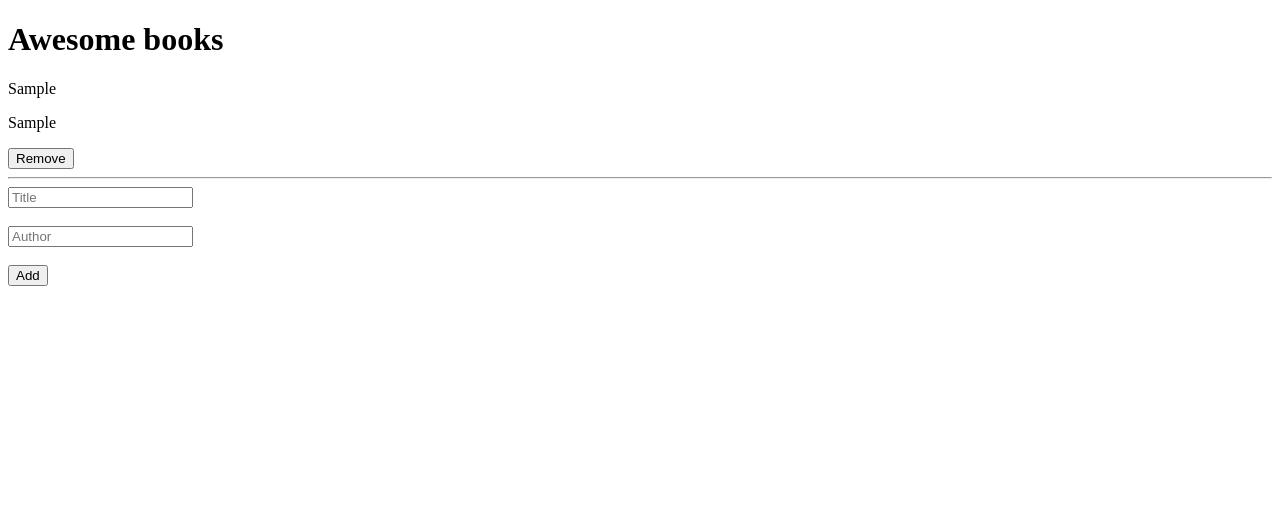
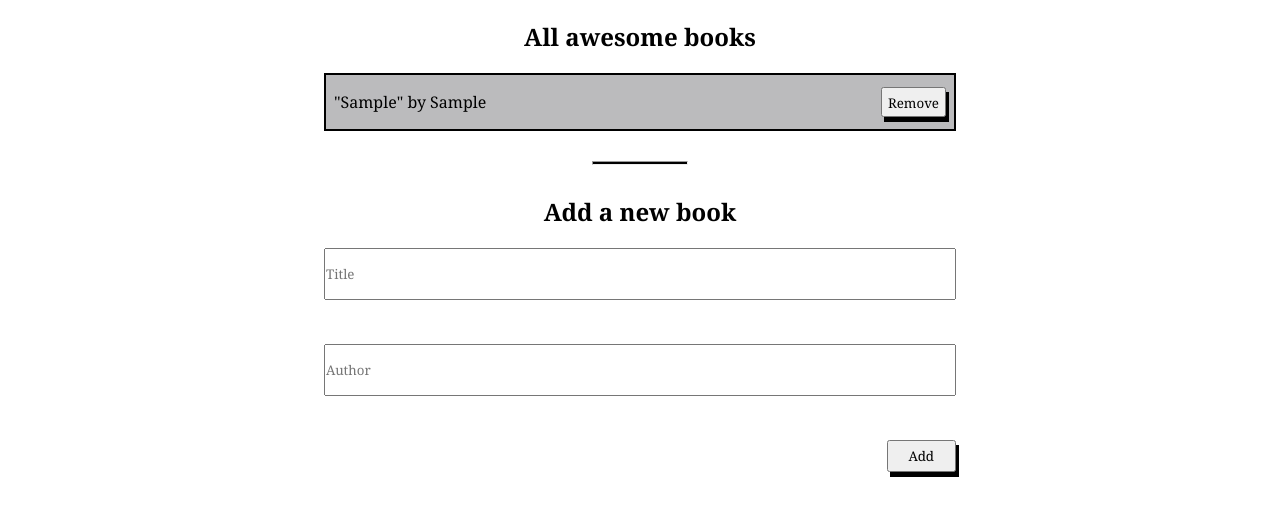
Before and after one commit to uchexm/Awesome-Books, a website: page index.html in a window 1280 px wide. Both pictures are taken after typing "Sample", "Sample" into the empty fields and a click on the button "Add". Drawn offline with Linux system fonts and the light colour scheme.

Commit message:
Added some style to the Awesome books

```diff
--- a/index.html
+++ b/index.html
@@ -8,14 +8,18 @@
   <link rel="stylesheet" href="style.css">
 </head>
 <body>
+    <section class="section">
       <h1 class="heading">
-    Awesome books
+        All awesome books
       </h1>
     <div class="body-1">
     </div>
     <main class="main-body">
       </div>
-  <span class="bar"></span>
+      <hr>
+      <h1 class="heading">
+        Add a new book
+      </h1>
     <div class="add">
     <form id="form" action="submit" autocomplete="off">
       <input id="title" name="title" type="text" placeholder="Title"> <br> <br>
@@ -25,6 +29,7 @@
 
     </div>
     </main>
+  </section>
   <script src="script.js"></script>
 </body>
 </html>
--- a/script.js
+++ b/script.js
@@ -1,18 +1,20 @@
-class bookdata {
-  constructor(id, title, author){
-    this.Id= id;
-    this.Title= title;
-    this.Author= author;
+// eslint-disable-next-line max-classes-per-file
+class Bookdata {
+  constructor(id, title, author) {
+    this.Id = id;
+    this.Title = title;
+    this.Author = author;
   }
 }
 
-class books{
+class Books {
   bookLists = [
   ];
+
   bookno = 1;
 
-  constructor(book){
-    this.Book= book;
+  constructor(book) {
+    this.Book = book;
   }
 
   printfn() {
@@ -20,41 +22,41 @@ class books{
     body.replaceChildren();
     const localbooks = JSON.parse(localStorage.getItem('books'));
     this.bookLists = localbooks;
+    let index = 1;
     localbooks.forEach((book) => {
       const newDiv = document.createElement('div');
       newDiv.innerHTML = `
-      <p>${book.Title}</p>
-      <p>${book.Author}</p>
-      <button type="button" id=${book.Id} value="Remove">Remove</button>
-      <hr>
+      <p>"${book.Title}" by ${book.Author}</p>
+      <button type="button" class="remove" id=${book.Id} value="Remove">Remove</button>
       `;
+      if (index % 2 !== 0) {
+        newDiv.classList.add('blue');
+      }
+      newDiv.classList.add('book-line');
       body.append(newDiv);
+      index += 1;
     });
   }
 
-  addbooks(title, author){
-    this.Book = new bookdata(`book${this.bookno}`, title, author);
+  addbooks(title, author) {
+    this.Book = new Bookdata(`book${this.bookno}`, title, author);
     this.bookLists.push(
-      this.Book
+      this.Book,
     );
     localStorage.setItem('books', JSON.stringify(this.bookLists));
     this.printfn();
     this.bookno += 1;
   }
 
-  deletebook(id){
+  deletebook(id) {
     const item = document.getElementById(id);
     item.parentElement.remove();
     this.bookLists = this.bookLists.filter((b) => b.Id !== id);
     localStorage.setItem('books', JSON.stringify(this.bookLists));
   }
-
-
 }
 
-
-const bookstore = new books();
-
+const bookstore = new Books();
 
 if (localStorage.getItem('books')) {
   bookstore.printfn();
@@ -66,7 +68,7 @@ const author = document.getElementById('author');
 
 addBtn.addEventListener('click', () => {
   if (title.value !== '' && author.value !== '') {
-    bookstore.addbooks(title.value,author.value);
+    bookstore.addbooks(title.value, author.value);
     document.forms[0].reset();
   }
 });
@@ -74,6 +76,6 @@ addBtn.addEventListener('click', () => {
 document.addEventListener('click', (removed) => {
   const { id } = removed.target;
   if (id.substr(0, 4) === 'book') {
-   bookstore.deletebook(id);
+    bookstore.deletebook(id);
   }
 });
--- a/style.css
+++ b/style.css
@@ -1,6 +1,63 @@
-/* {
- box-sizing: border-box;
- padding: 0;
- margin: 0;
+* {
+  font-family: Georgia, 'Times New Roman', Times, serif;
 }
-*/
+
+.section {
+  width: 50%;
+  margin: 0 auto;
+}
+
+.book-line {
+  display: flex;
+  justify-content: space-between;
+  padding: 0 8px;
+  align-items: baseline;
+}
+
+.body-1 {
+  border: 2px solid black;
+  margin-bottom: 30px;
+}
+
+.remove {
+  width: fit-content;
+  padding: 5px;
+  margin: 0;
+  height: 30px;
+  text-align: center;
+  box-shadow: 3px 5px black;
+}
+
+.blue {
+  background-color: rgb(187, 187, 189);
+}
+
+hr {
+  width: 15%;
+  background-color: black;
+  height: 2px;
+  margin-bottom: 30px;
+}
+
+#form {
+  text-align: center;
+  display: flex;
+  flex-direction: column;
+  gap: 0;
+}
+
+#author,
+#title {
+  padding: 15px 0;
+}
+
+#btn {
+  align-self: flex-end;
+  width: fit-content;
+  padding: 5px 20px;
+  box-shadow: 3px 5px black;
+}
+
+.heading {
+  text-align: center;
+}
```
Lines whose indentation alone changed are shown as unchanged.
